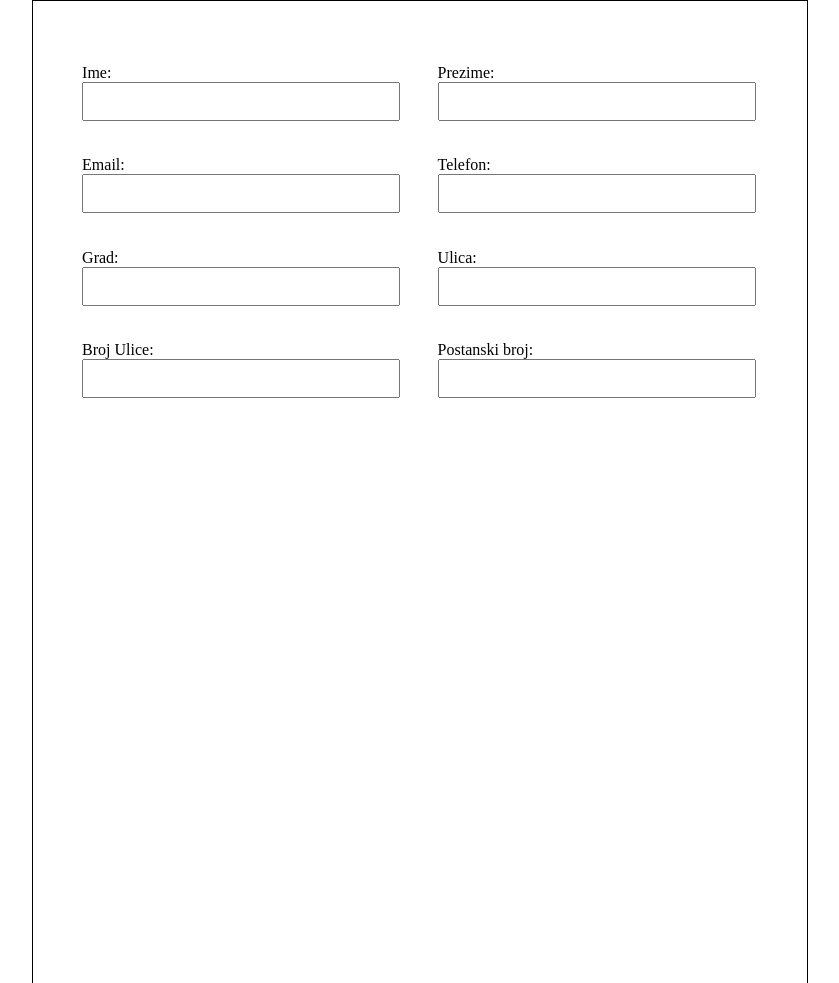
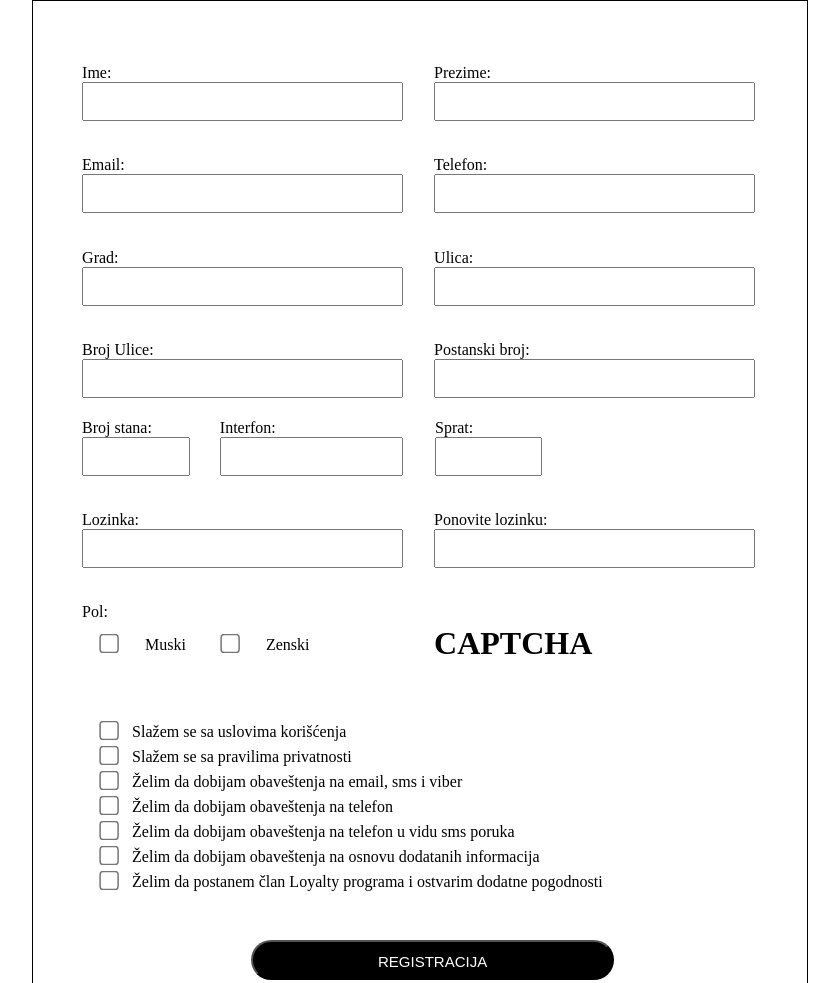
Before and after one commit to AlijaAvdovic/ITCamp-HTML-CSS, a plain HTML site: page Vezba10/vezba10.html in a window 1280 px wide. Shown: the top 983 px of the page, without its empty margins (220-1059 px from the left). Drawn offline with Linux system fonts and the light colour scheme.

Commit message:
first commit

```diff
--- a/Vezba10/vezba10.css
+++ b/Vezba10/vezba10.css
@@ -8,14 +8,14 @@ form {
 }
 .main {
   border: 1px black solid;
-  height: 150vh;
+  height: 130vh;
   width: 55%;
   margin: auto;
   padding: 35px;
 }
 .kartica {
   display: inline-block;
-  width: 45.5%;
+  width: 46%;
   height: 50px;
   margin: 2%;
   margin-top: 4%;
@@ -30,3 +30,46 @@ input {
   padding: 10px 0;
   width: 98%;
 }
+.karticab,
+.karticac {
+  display: inline-block;
+  width: 15%;
+  height: 50px;
+  margin: 2%;
+}
+.karticac {
+  width: 26%;
+}
+.check {
+  display: inline-block;
+  padding: 13px;
+}
+input[type="checkbox"] {
+  transform: scale(1.5);
+}
+.karticaz {
+  display: inline-block;
+  width: 85%;
+  height: 200px;
+  margin: 2%;
+  margin-top: 4%;
+  padding-top: 20px;
+}
+button {
+  color: white;
+  background-color: black;
+  position: relative;
+  top: 10px;
+  font-size: 15px;
+  padding: 0px 125px;
+  height: 40px;
+  font-weight: 500;
+  border-radius: 70px;
+  line-height: 40px;
+  left: 26%;
+}
+.checkb {
+  margin-top: 5px;
+  padding-left: 13px;
+  display: inline-block;
+}
--- a/Vezba10/vezba10.html
+++ b/Vezba10/vezba10.html
@@ -8,37 +8,128 @@
     <div class="main">
       <form>
         <div class="kartica">
-          <label for="ime">Ime:</label>
-          <input type="text" name="ime" id="" />
+          <label>Ime:</label>
+          <input type="text"/>
         </div>
         <div class="kartica karticad">
-          <label for="Prezime">Prezime:</label>
-          <input type="text" name="Prezime" id="" />
+          <labels>Prezime:</label>
+          <input type="text"/>
         </div>
         <div class="kartica">
-          <label for="email">Email:</label>
-          <input type="text" name="email" id="" />
+          <label>Email:</label>
+          <input type="text" />
         </div>
         <div class="kartica karticad">
-          <label for="telefon">Telefon:</label>
-          <input type="text" name="telefon" id="" />
+          <label>Telefon:</label>
+          <input type="text" />
         </div>
         <div class="kartica">
-          <label for="grad">Grad:</label>
-          <input type="text" name="grad" id="" />
+          <label>Grad:</label>
+          <input type="text" />
         </div>
         <div class="kartica karticad">
-          <label for="ulica">Ulica:</label>
-          <input type="text" name="ulica" id="" />
+          <label>Ulica:</label>
+          <input type="text" />
         </div>
         <div class="kartica">
-          <label for="brulica">Broj Ulice:</label>
-          <input type="text" name="brulica" id="" />
+          <label>Broj Ulice:</label>
+          <input type="text" />
         </div>
         <div class="kartica karticad">
-          <label for="postanskibr">Postanski broj:</label>
-          <input type="text" name="postanskibr" id="" />
+          <label>Postanski broj:</label>
+          <input type="text" />
         </div>
+        <div class="karticab">
+          <label>Broj stana:</label>
+          <input type="text" />
+        </div>
+        <div class="karticac">
+          <label>Interfon:</label>
+          <input type="text" />
+        </div>
+        <div class="karticab">
+          <label>Sprat:</label>
+          <input type="text" />
+        </div>
+        <div class="kartica">
+          <label>Lozinka:</label>
+          <input type="text" />
+        </div>
+        <div class="kartica karticad">
+          <label>Ponovite lozinku:</label>
+          <input type="text" />
+        </div>
+        <div class="kartica">
+          <label>Pol:</label>
+          <div class="check">
+            <input type="checkbox"/>
+          </div>
+         <div class="check">
+           <label>Muski</label></div>
+
+           <div class="check">
+            <input type="checkbox"/>
+          </div>
+         <div class="check">
+           <label>Zenski</label></div>
+      </div>
+      <div class="kartica karticad">
+        <h1>CAPTCHA</h1></div>
+        <div class="karticaz">
+          <div>
+          <div class="checkb">
+            <input type="checkbox"/>
+          </div>
+         <div class="checkb">
+           <label>Slažem se sa uslovima korišćenja</label></div>
+          </div>
+
+          <div>
+            <div class="checkb">
+              <input type="checkbox"/>
+            </div>
+           <div class="checkb">
+             <label>Slažem se sa pravilima privatnosti</label></div>
+            </div>
+
+            <div>
+              <div class="checkb">
+                <input type="checkbox"/>
+              </div>
+             <div class="checkb">
+               <label>Želim da dobijam obaveštenja na email, sms i viber</label></div>
+              </div>
+              <div>
+                <div class="checkb">
+                  <input type="checkbox"/>
+                </div>
+               <div class="checkb">
+                 <label>Želim da dobijam obaveštenja na telefon</label></div>
+                </div>
+                <div>
+                  <div class="checkb">
+                    <input type="checkbox"/>
+                  </div>
+                 <div class="checkb">
+                   <label>Želim da dobijam obaveštenja na telefon u vidu sms poruka</label></div>
+                  </div>
+                  <div>
+                    <div class="checkb">
+                      <input type="checkbox"/>
+                    </div>
+                   <div class="checkb">
+                     <label>Želim da dobijam obaveštenja na osnovu dodatanih informacija</label></div>
+                    </div>
+
+          <div>
+            <div class="checkb">
+              <input type="checkbox"/>
+            </div>
+           <div class="checkb">
+             <label>Želim da postanem član Loyalty programa i ostvarim dodatne pogodnosti</label></div>
+            </div>
+        </div>
+        <button>REGISTRACIJA</button>
       </form>
     </div>
   </body>
```
